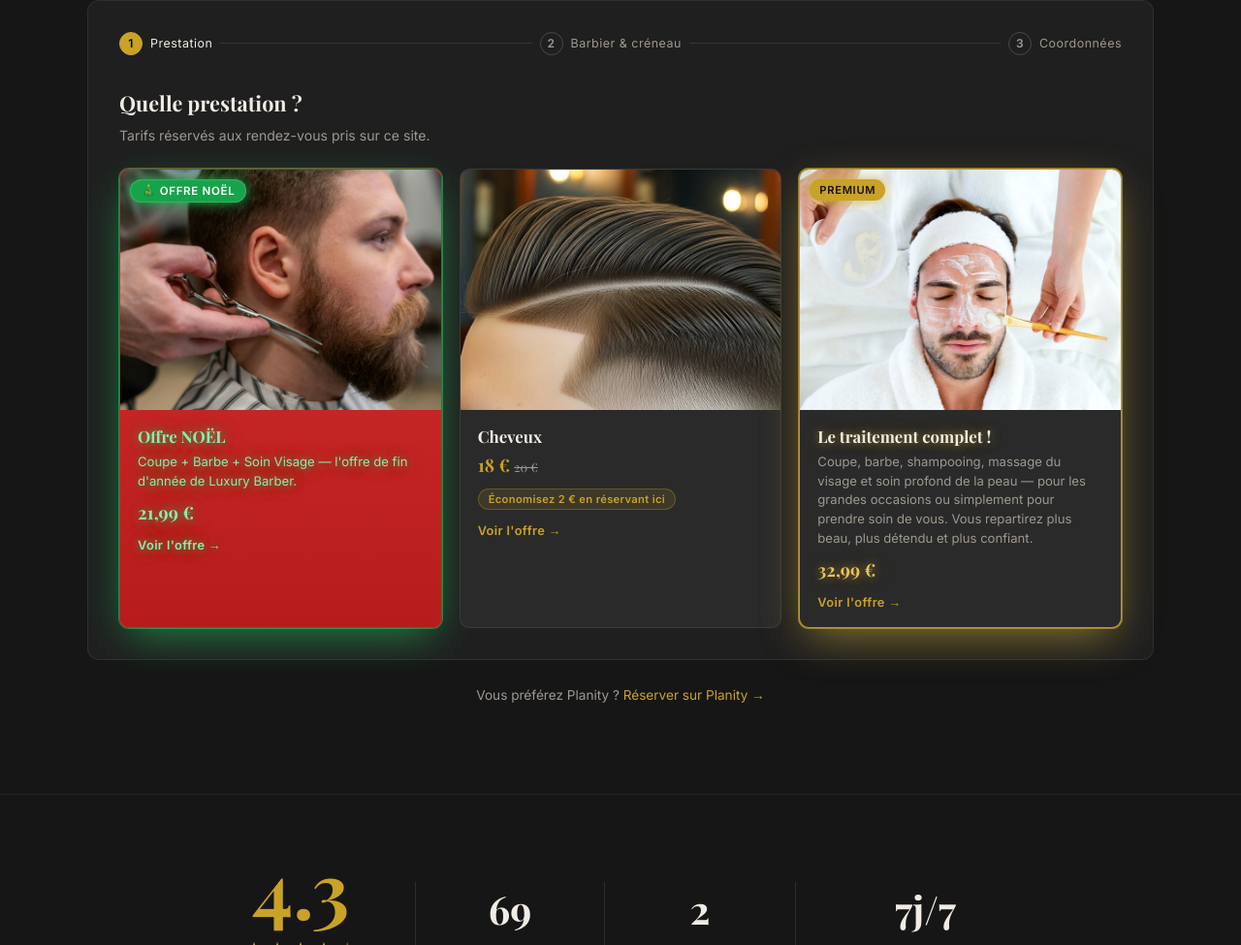
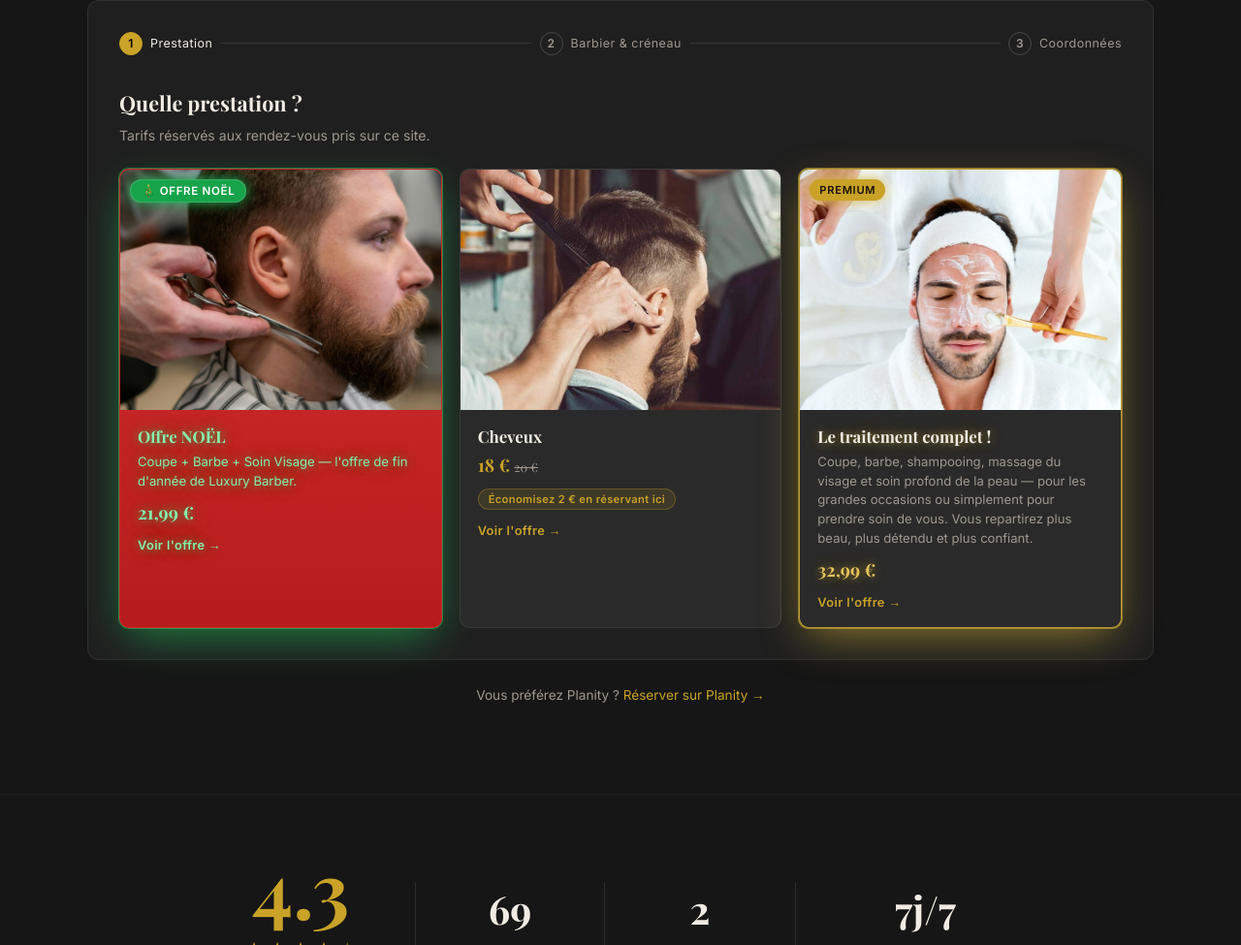
Before and after one commit to zalazil-maker/shopbar, a plain HTML site: page public/index.html in a window 1280 px wide. Shown: the part 1237-2212 px from the top of the page at 97% size. Drawn offline with nearby package versions, Linux system fonts and the light colour scheme; no server answers.

Commit message:
Cheveux: new photo, cropped about 20% closer on the haircut
Co-Authored-By: Claude Opus 5.5 <noreply@anthropic.com>
Claude-Session: https://claude.ai/code/session_01Tc5j7dRDe2TEvhNmxuFM9W

```diff
--- a/public/index.html
+++ b/public/index.html
@@ -2206,7 +2206,7 @@
       services: {
         noel: { label: "Offre NOËL", price: 21.99, planity: null, duration: 60, image: "/tarifs/noel.jpg",
           desc: "Coupe + Barbe + Soin Visage — l'offre de fin d'année de Luxury Barber." },
-        cheveux: { label: "Cheveux", price: 18.0, planity: 20.0, duration: 30, image: "/cuts/classique.jpg" },
+        cheveux: { label: "Cheveux", price: 18.0, planity: 20.0, duration: 30, image: "/tarifs/cheveux.jpg" },
         traitement_complet: { label: "Le traitement complet !", price: 32.99, planity: null, duration: 60, image: "/tarifs/traitement.jpg",
           desc: "Coupe, barbe, shampooing, massage du visage et soin profond de la peau — pour les grandes occasions ou simplement pour prendre soin de vous. Vous repartirez plus beau, plus détendu et plus confiant." }
       },
@@ -2219,7 +2219,7 @@
     // service row from the API doesn't carry its own `image`.
     var IMAGES = {
       noel: "/tarifs/noel.jpg",
-      cheveux: "/cuts/classique.jpg",
+      cheveux: "/tarifs/cheveux.jpg",
       traitement_complet: "/tarifs/traitement.jpg",
     };
     var ICONS = { noel: "ico-poteau", cheveux: "ico-ciseaux", traitement_complet: "ico-poteau" };
```
Also changed, not shown: public/tarifs/cheveux.jpg (added).
